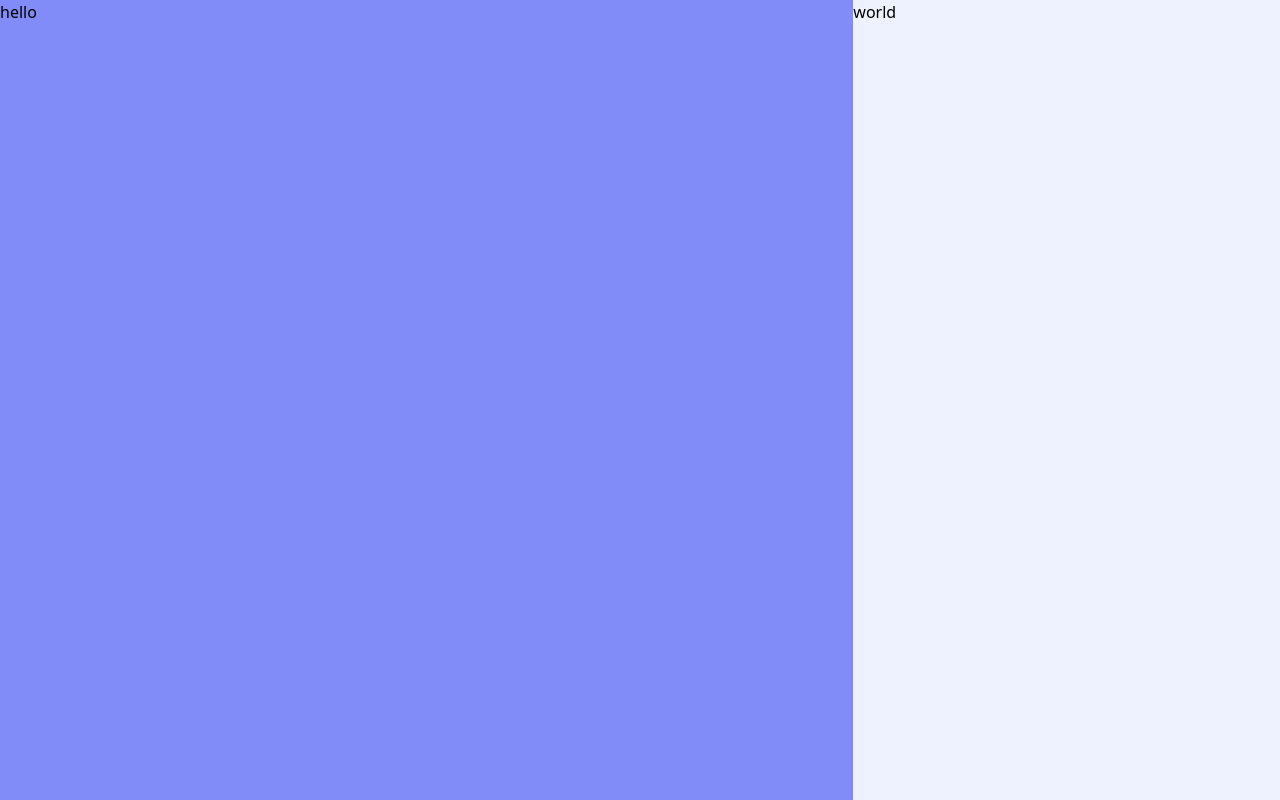
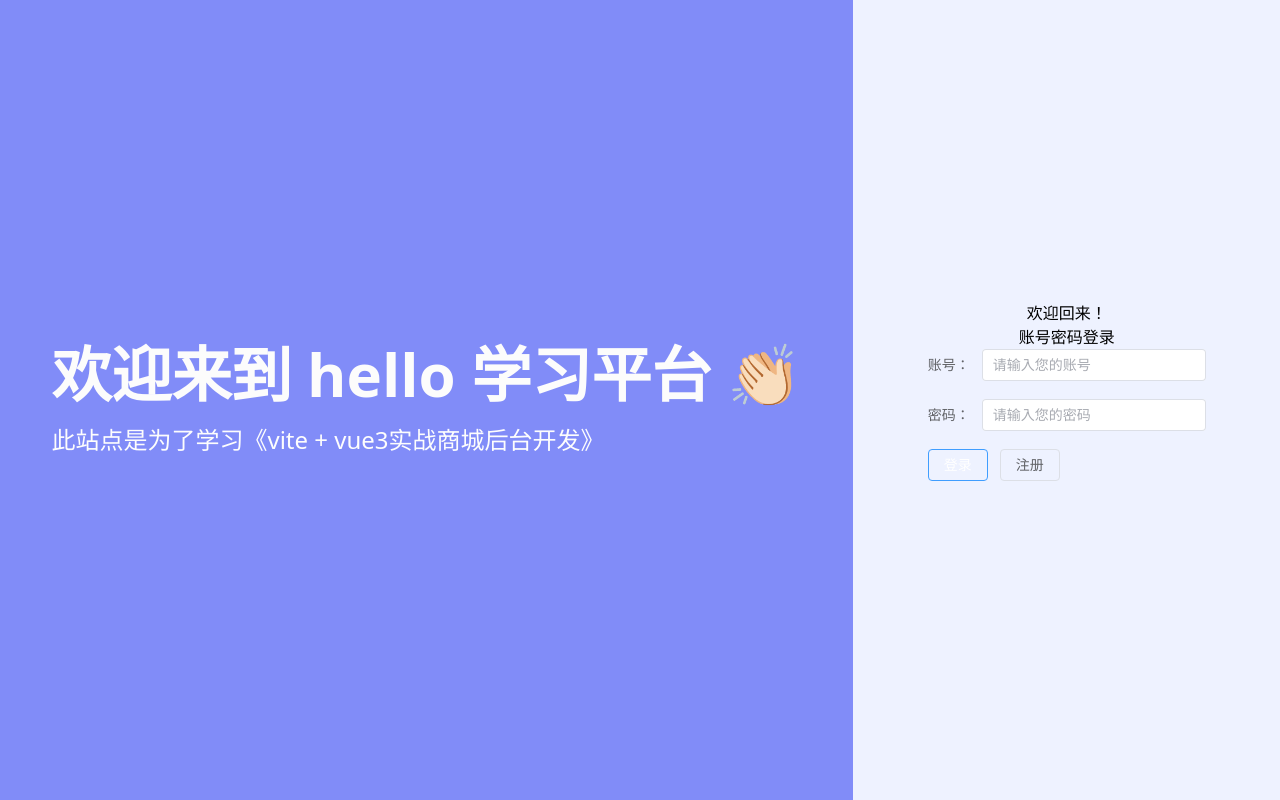
Before and after one commit to justtttom/shop-admin, a Vue app: page /#/login in a window 1280 px wide. Built offline with nearby package versions, Linux system fonts and the light colour scheme.

Commit message:
add login page

```diff
--- a/src/pages/login.vue
+++ b/src/pages/login.vue
@@ -1,10 +1,61 @@
 <template>
   <el-row class="min-h-screen bg-indigo-400">
-    <el-col :span="16">hello</el-col>
-    <el-col :span="8" class="bg-indigo-50">world</el-col>
+    <el-col :span="16" class="flex items-center justify-center">
+      <div>
+        <div class="font-bold text-6xl text-light-100 mb-5">
+          欢迎来到 hello 学习平台 👏🏻
+        </div>
+        <div class="text-2xl text-light-50">
+          此站点是为了学习《vite + vue3实战商城后台开发》
+        </div>
+      </div>
+    </el-col>
+    <el-col
+      :span="8"
+      class="bg-indigo-50 flex items-center justify-center flex-col"
+    >
+      <h2>欢迎回来！</h2>
+      <div>
+        <span></span>
+        <span>账号密码登录</span>
+        <span></span>
+      </div>
+      <div>
+        <el-form :model="form" >
+          <el-form-item label="账号：" >
+            <el-input  v-model="form.name"  placeholder="请输入您的账号"/>
+          </el-form-item>
+          <el-form-item label="密码：" >
+            <el-input  v-model="form.password"  placeholder="请输入您的密码"/>
+          </el-form-item>
+          <el-form-item >
+            <el-button type="primary" @click="onSubmit">登录</el-button>
+            <el-button>注册</el-button>
+          </el-form-item>
+        </el-form>
+      </div>
+    </el-col>
   </el-row>
 </template>
 
-<style>
+<script setup>
+import { reactive } from 'vue'
 
-  </style>
+// do not use same name with ref
+const form = reactive({
+  name: '',
+  region: '',
+  date1: '',
+  date2: '',
+  delivery: false,
+  type: [],
+  resource: '',
+  desc: ''
+})
+
+const onSubmit = () => {
+  console.log('submit!')
+}
+</script>
+
+<style></style>
```
